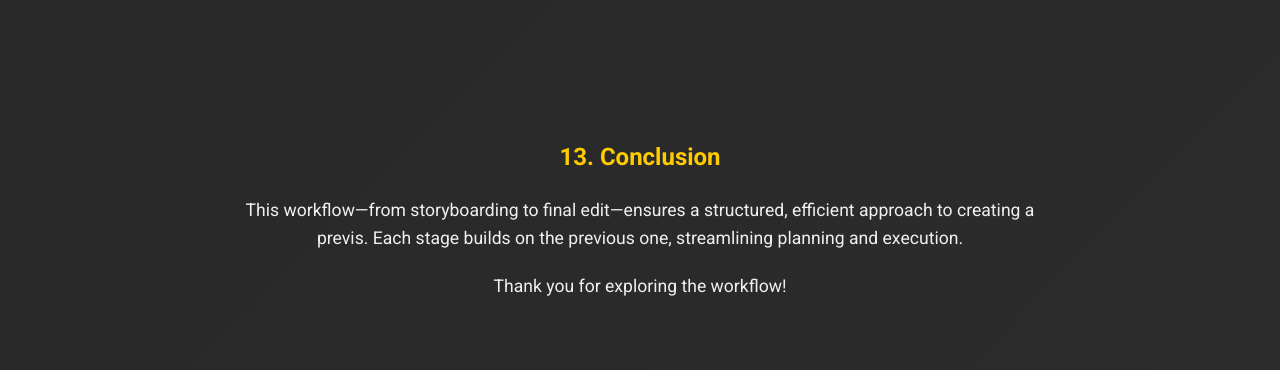
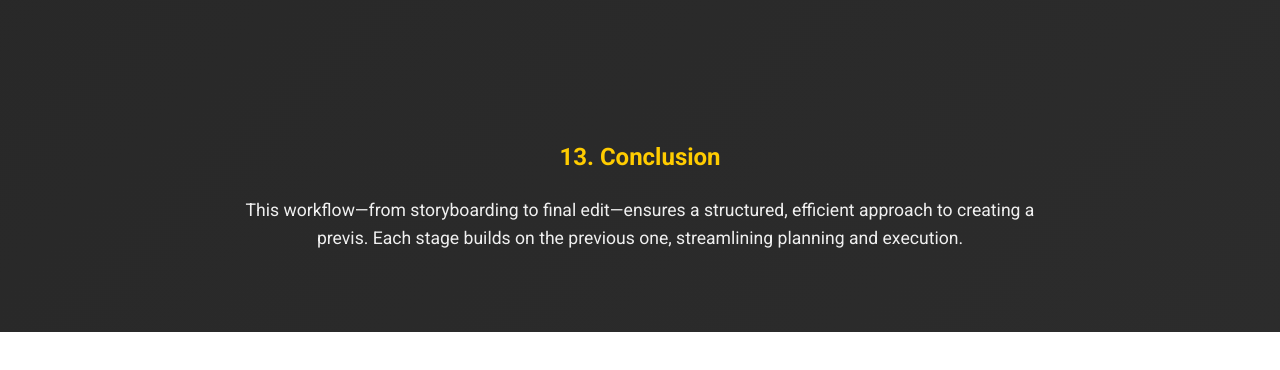
Before and after one commit to JoelRobert669/PrevisWorkflow, a plain HTML site: page index.html in a window 1280 px wide. Shown: the part 8977-9347 px from the top of the page. After the commit the page ends 9309 px from the top, so only its background shows below. Drawn offline with Linux system fonts and the light colour scheme.

Commit message:
Update index.html

```diff
--- a/index.html
+++ b/index.html
@@ -243,7 +243,7 @@
     <section id="conclusion">
       <h2>13. Conclusion</h2>
       <p>This workflow—from storyboarding to final edit—ensures a structured, efficient approach to creating a previs. Each stage builds on the previous one, streamlining planning and execution.</p>
-      <p>Thank you for exploring the workflow!</p>
+      <p></p>
     </section>
   </main>
 
```
